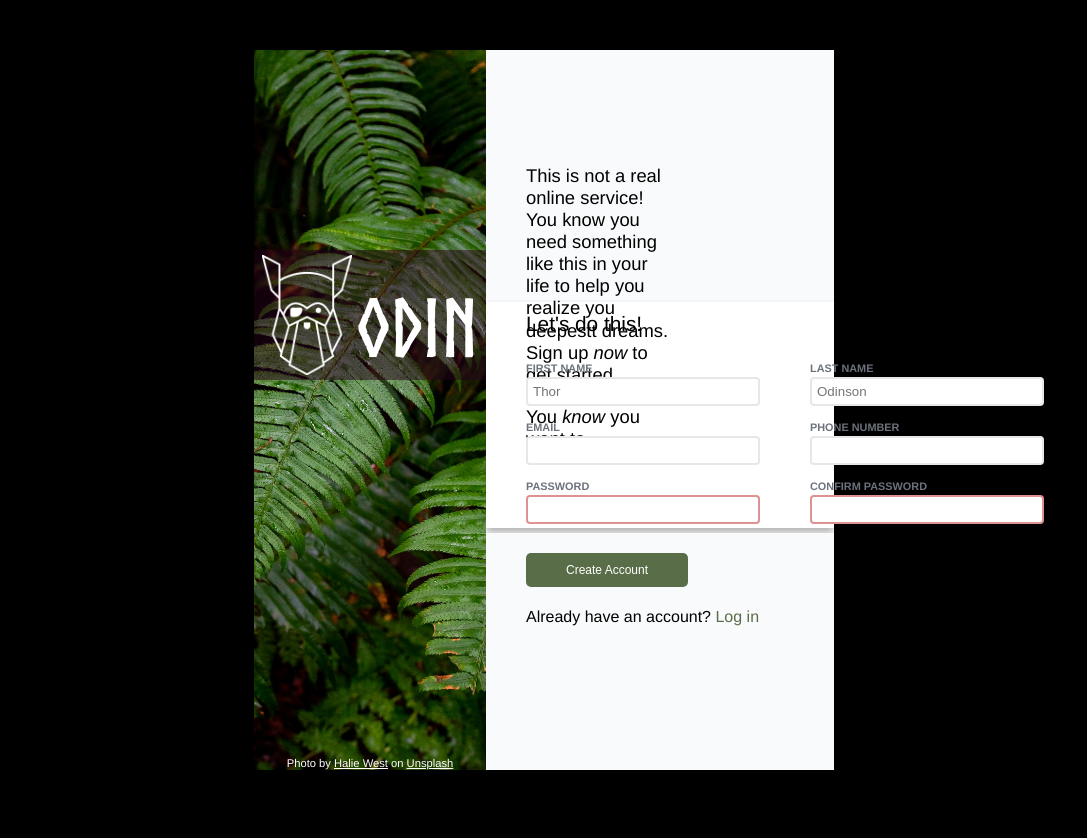
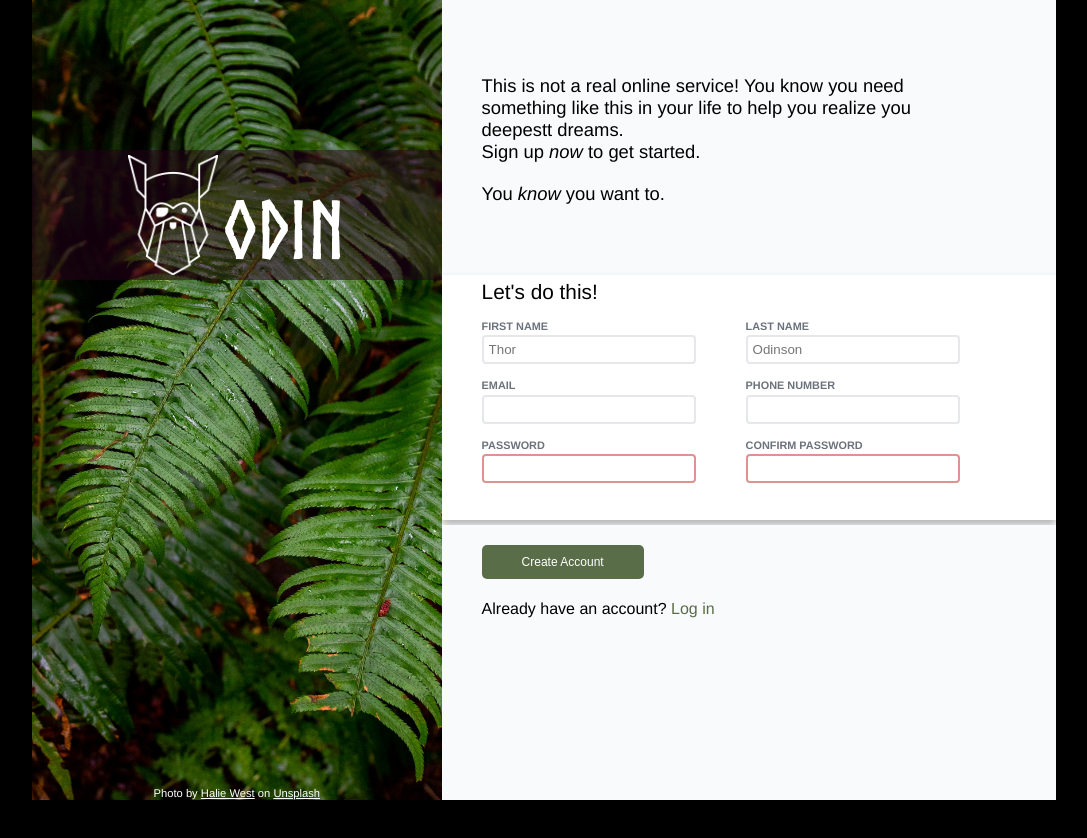
Before and after one commit to lordwee/sign-up-form, a plain HTML site: page index.html in a window 1280 px wide. Shown: the whole page, without its empty margins (96-1183 px from the left). After the commit the page ends 800 px from the top, so only its background shows below. Drawn offline with Linux system fonts and the light colour scheme.

Commit message:
honestly i really f-ed up ... had to correct

```diff
--- a/style.css
+++ b/style.css
@@ -39,7 +39,8 @@ header, footer {
 }
 h1 {
     font-size: 1.3rem;
-    padding: 10px 0px;
+    padding-top: 1%;
+
 }
 form {
     box-sizing: inherit;
@@ -57,7 +58,7 @@ input {
     border: 2px solid #E5E7EB;
     border-radius: 4px;
     padding: 5px;
-    width: 220px;
+    width: 25vh;
 
 }
 input:focus {
@@ -84,13 +85,13 @@ label {
 .row {
     display: flex;
     gap: 50px;
+}
 
-}
 .container {
     display: flex;
-    height: 90%;
+    height: 100%;
     background-color: #ffffff;
-    margin: 50px 350px;
+    margin: 0 10%;
 }
 .right-side {
     display: flex;
@@ -99,7 +100,7 @@ label {
     height: 100%;
 }
 .paragraph {
-    padding: 115px 160px 50px 0;
+    padding: 13% 14% 1% 0;
     font-weight: 550;
     font-size: 1.15rem;
 }
@@ -126,7 +127,7 @@ span {
     justify-content: center;
     align-items: center;
     gap: 5px;
-    margin: 200px auto;
+    margin: 150px auto;
     height: 130px;
 }
 .logotitle {
```
